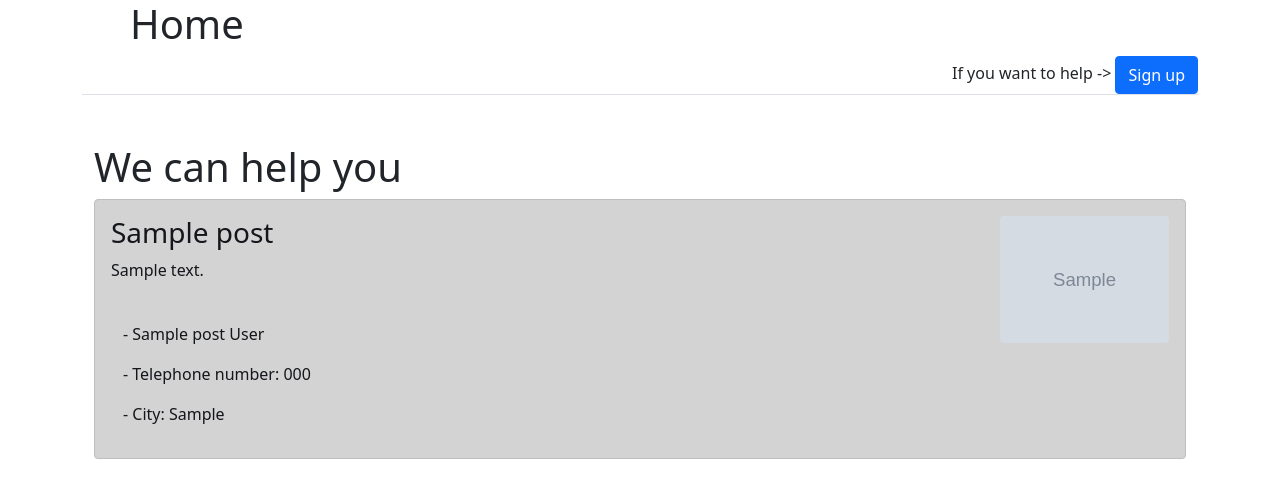
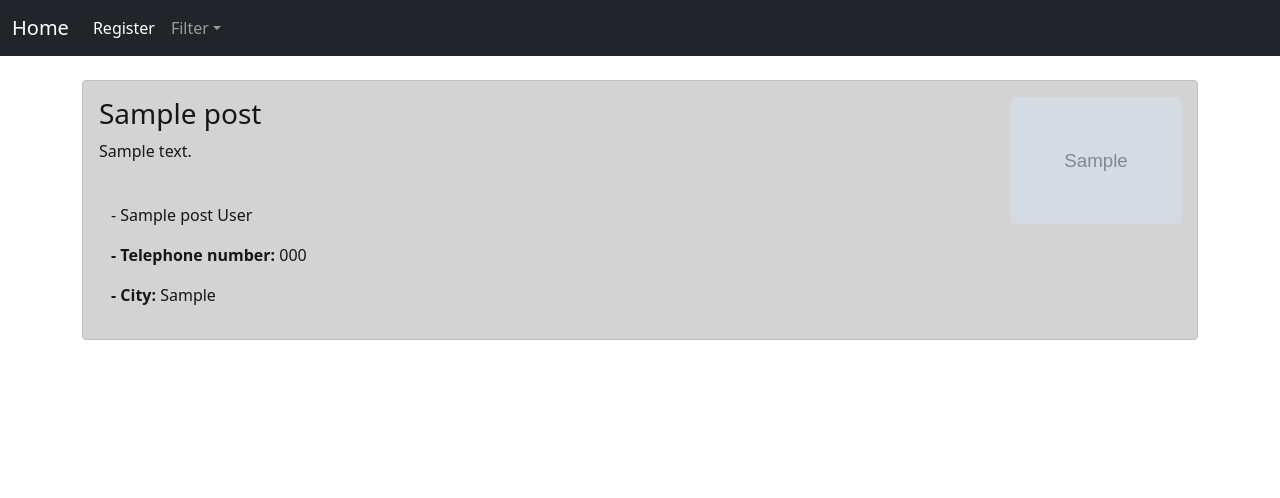
Before and after one commit to YehorVoitenko/help_each_other, a Django app: page / in a window 1280 px wide. Shown: the top 498 px of the page. Run offline with Django 4.2, Linux system fonts and the light colour scheme; tables that the repository leaves empty hold one stand-in row (values such as "Sample post"); grey boxes marked "Sample" are stand-in pictures.

Commit message:
Add upload images function for user

```diff
--- a/site_manager/forms.py
+++ b/site_manager/forms.py
@@ -1,12 +1,12 @@
 from .models import Post
-from django.forms import ModelForm, TextInput, Textarea, ImageField
+from django.forms import ModelForm, TextInput, Textarea, ImageField, ClearableFileInput
 
 
 class PostForm(ModelForm):
     class Meta:
         model = Post
         fields = ['name', 'surname', 'telephone_number',
-                  'title', 'description', 'city', 'key_help_words']
+                  'title', 'description', 'city', 'key_help_words', 'image']
 
         widgets = {
             'name': TextInput(attrs={
@@ -51,4 +51,6 @@ class PostForm(ModelForm):
                'class': "form-control",
                'id': 'key_help_words'
                    }),
+
+            'image': ClearableFileInput()
         }
--- a/site_manager/models.py
+++ b/site_manager/models.py
@@ -11,9 +11,9 @@ class Post(models.Model):
     title = models.CharField('Enter title', max_length=50, null=False)
     description = models.TextField('Enter description', null=False)
     city = models.CharField('Enter city, you live', max_length=50, null=False)
-    key_help_words = models.CharField('Enter your telephone number', max_length=50, null=False)
+    key_help_words = models.CharField('Enter key words', max_length=50, null=False)
 
-    image = models.ImageField(blank=True)
+    image = models.FileField(blank=True, null=True)
     date = models.DateTimeField(auto_now_add=True)
 
     def __str__(self):
--- a/site_manager/templates/main/base.html
+++ b/site_manager/templates/main/base.html
@@ -7,18 +7,31 @@
 
 </head>
 <body>
-<div class="container">
+<nav class="navbar navbar-expand-lg navbar-dark bg-dark">
+  <div class="container-fluid">
+    <a class="navbar-brand" href="{% url 'home_page' %}">Home</a>
 
-<header class="d-flex flex-wrap align-items-center justify-content-center justify-content-md-between py-0 mb-5 border-bottom" >
-  <nav class="col-md-12 text-end">
-          <a href="/" class="d-flex align-items-center mb-0 mb-md-0 me-md-auto text-dark text-decoration-none">
-        <svg class="bi me-2" width="40" height="0"></svg>
-        <span class="h1">Home</span>
-          </a>
-      {% block header %} {% endblock %}
-  </nav>
-</header>
+    <div class="collapse navbar-collapse" id="navbarSupportedContent">
+      <ul class="navbar-nav me-auto mb-2 mb-lg-0">
+        <li class="nav-item">
+          <a class="nav-link active" aria-current="page" href="{% url 'register' %}">Register</a>
+        </li>
 
+        <li class="nav-item dropdown">
+          <a class="nav-link dropdown-toggle" href="#" id="navbarDropdown"
+             role="button" data-bs-toggle="dropdown" aria-expanded="false">Filter</a>
+          <ul class="dropdown-menu" aria-labelledby="navbarDropdown">
+            <li><a class="dropdown-item" href="#">Action</a></li>
+            <li><a class="dropdown-item" href="#">Another action</a></li>
+            <li><hr class="dropdown-divider"></li>
+            <li><a class="dropdown-item" href="#">Something else here</a></li>
+          </ul>
+        </li>
+      </ul>
+    </div>
+  </div>
+</nav>
+<br>
         <div class="container">
             {% block info %}{% endblock %}
         </div>
--- a/site_manager/templates/main/home_page.html
+++ b/site_manager/templates/main/home_page.html
@@ -12,20 +12,19 @@ Help page
 </nav>
 {% endblock %}
 
+# TODO: ADD CAROUSEL BOOTSTRAP
+
 {% block info %}
-    <h1>We can help you</h1>
     {% for item in post %}
-        <div class='alert alert-dark'>
-                    <img src="{{ item.image.url }}" class="rounded float-left"
-                         width="16%" align="right">
+        <div class='alert alert-dark mb-3'>
+            <img src="{{ item.image.url }}" class="rounded float-left"
+                 width="15.7%" align="right" id="image">
             <h3>{{ item.title }}</h3>
             <p>{{ item.description }}</p><br>
             <div class="container">
-                <p> - {{ item.name }} {{ item.surname }}
-
-                </p>
-                <p> - Telephone number: {{ item.telephone_number }}</p>
-                <p> - City: {{ item.city }}</p>
+                <p> - {{ item.name }} {{ item.surname }}</p>
+                <p><b>- Telephone number: </b> {{ item.telephone_number }}</p>
+                <p><b>- City: </b> {{ item.city }}</p>
 
             </div>
         </div>
--- a/site_manager/templates/main/register.html
+++ b/site_manager/templates/main/register.html
@@ -4,7 +4,7 @@
 
 {% block info %}
     <h1>Enter the fields</h1>
-    <form method="post">
+    <form method="post" enctype="multipart/form-data">
             {% csrf_token %}
         <div class="input-group mb-3">
             <div class="input-group-prepend">
@@ -52,6 +52,10 @@
             {{ form.key_help_words }}<br>
         </div>
 
+        <div class="input-group mb-3" id="image">
+            {{ form.image }}<br>
+        </div>
+
         <button type="submit" class="btn btn-primary btn-sm">Add</button>
     </form>
 
--- a/site_manager/views.py
+++ b/site_manager/views.py
@@ -8,7 +8,7 @@ from .models import Post
 
 def register(request):
     if request.method == 'POST':
-        form = PostForm(request.POST)
+        form = PostForm(request.POST, request.FILES)
         if form.is_valid():
             form.save()
             return redirect('warning')
```
